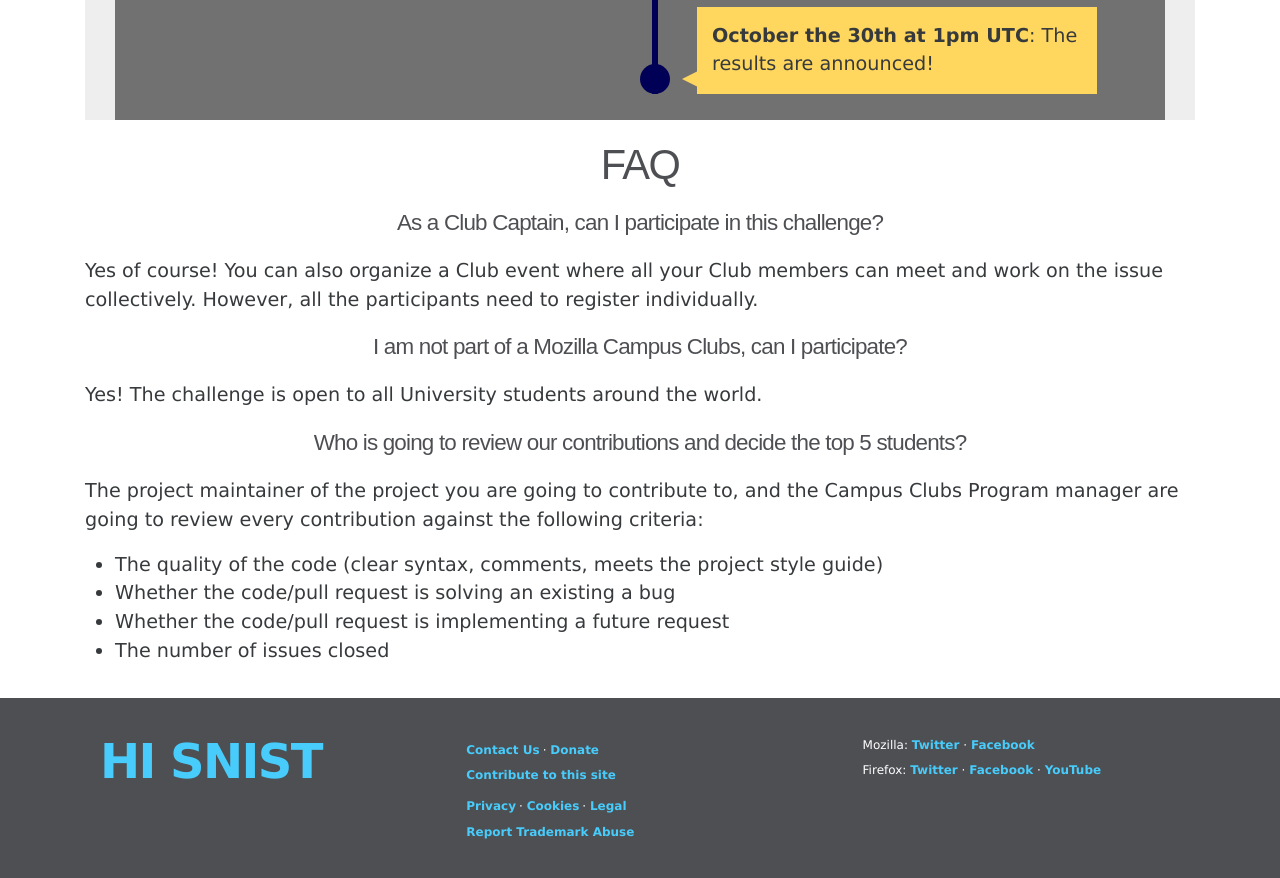
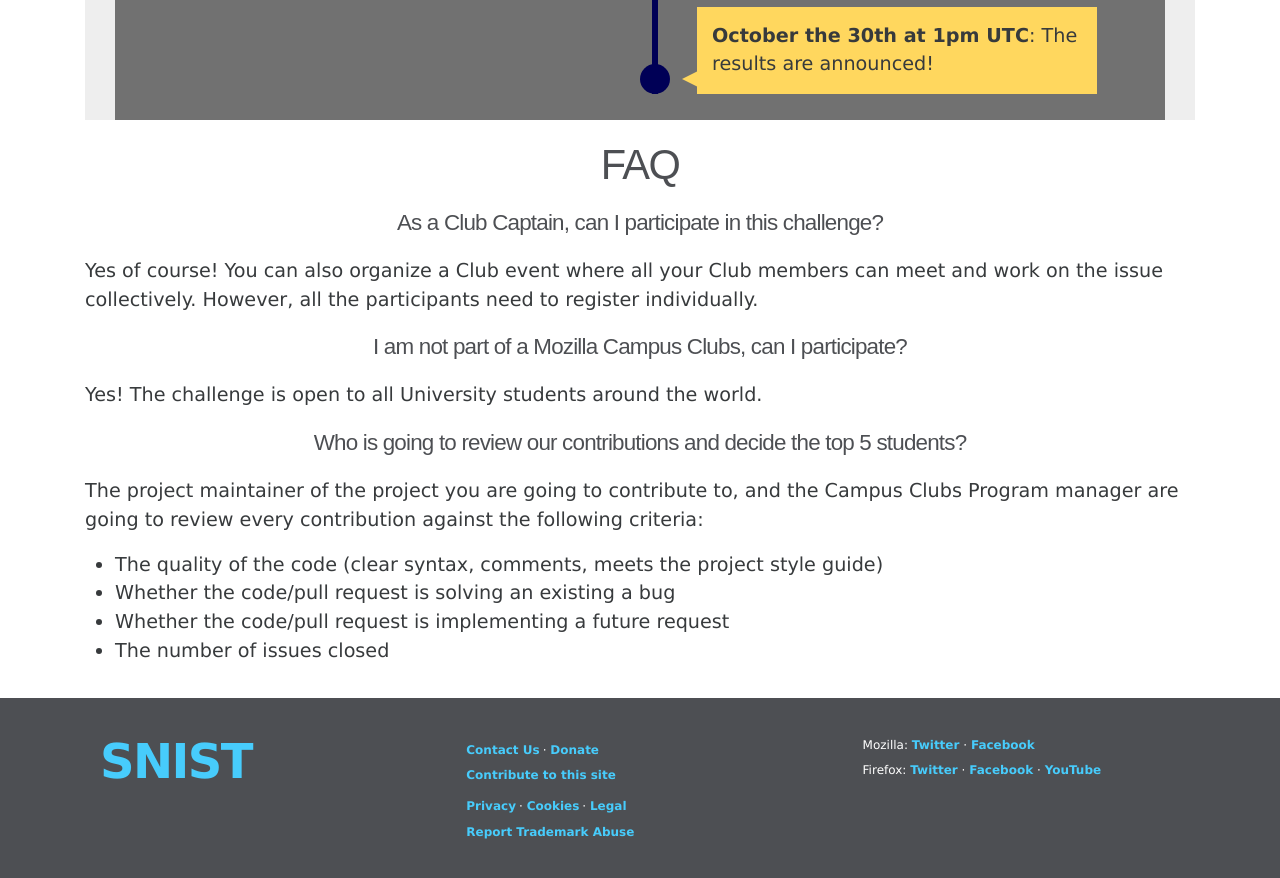
Before and after one commit to SNISTInnovationHub/snistinnovationhub.github.io, a Jekyll site: the page built from _pages/challenge.md, in a window 1280 px wide and 900 px high, scrolled down 2545 px. Shown: the top 878 px of the window. Built offline with Jekyll 4.4.1, drawn with Linux system fonts in a browser that asks for light colours; nearby versions of some CDN libraries; some web fonts are replaced; library files that are not in the unit come from our copies.

Commit message:
Update footer.html

```diff
--- a/_includes/footer.html
+++ b/_includes/footer.html
@@ -3,7 +3,7 @@
   <div class="container" style="background-color:#4d4f53;">
 
       <div class="footer-col footer-col-1">
-       <h1 class="logo"><a href="http://sreenidhi.edu.in/" data-link-type="footer" data-link-name="Sreenidhi">HI SNIST</a></h1>
+       <h1 class="logo"><a href="http://sreenidhi.edu.in/" data-link-type="footer" data-link-name="Sreenidhi">SNIST</a></h1>
         <p class="license"> </p>
       </div>
 
```
